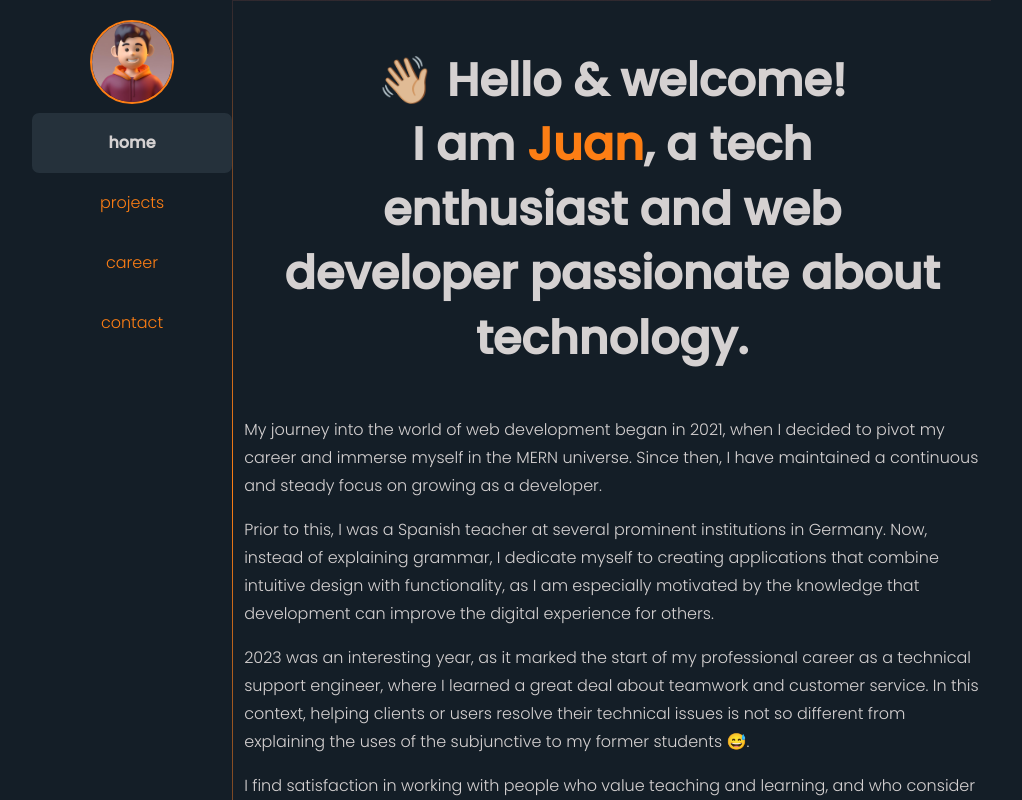
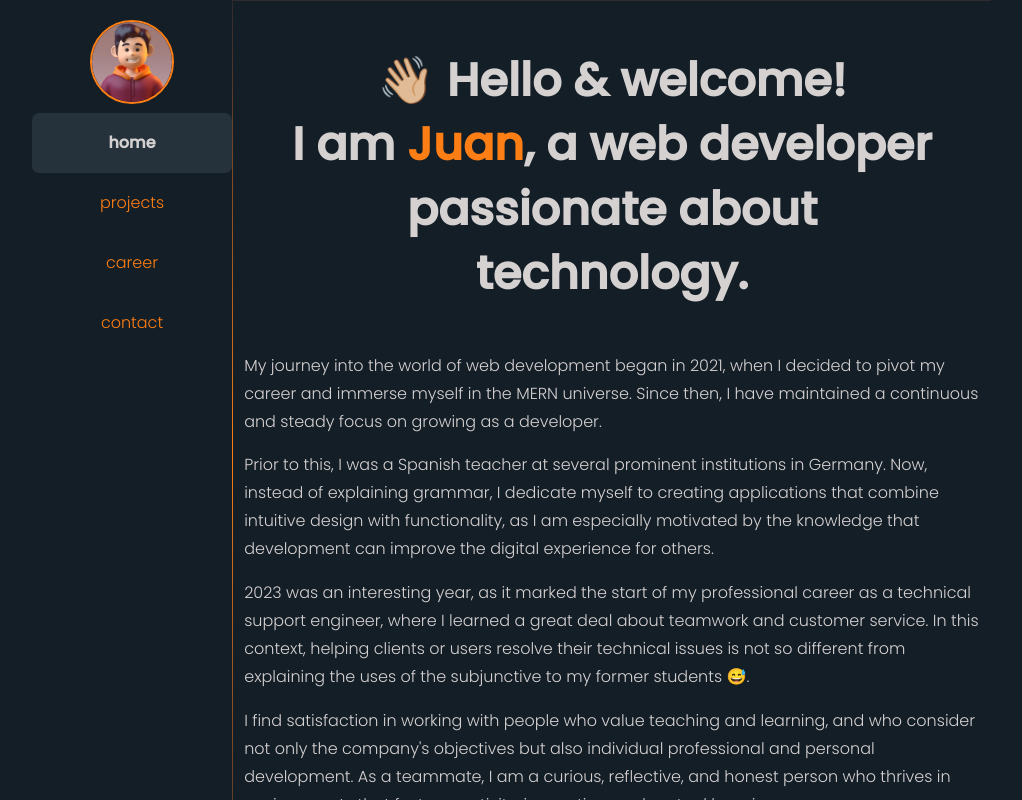
Before and after one commit to juaneugenio/myportfolioweb, a React (Vite) app: page / in a window 1280 px wide. Shown: the top 800 px of the page, without its empty margins (128-1150 px from the left). Built offline with nearby package versions, Linux system fonts and the light colour scheme; no server answers.

Commit message:
Adjusted the welcome paragraph in Home page

```diff
--- a/src/pages/Home.jsx
+++ b/src/pages/Home.jsx
@@ -12,9 +12,7 @@ function Home({ variants }) {
 			transition={{ ease: "linear", duration: 0.5, x: { duration: 1 } }}
 		>
 			<blockquote className="quote">
-				👋🏼 Hello & welcome! <br />I am <strong>Juan</strong>, a tech enthusiast and web developer passionate about
-				technology.
-				{/* <q>Debugging the present to develop the future</q> */}
+				👋🏼 Hello & welcome! <br />I am <strong>Juan</strong>, a web developer passionate about technology.
 			</blockquote>
 			<div className="home-content">
 				<p>
```
